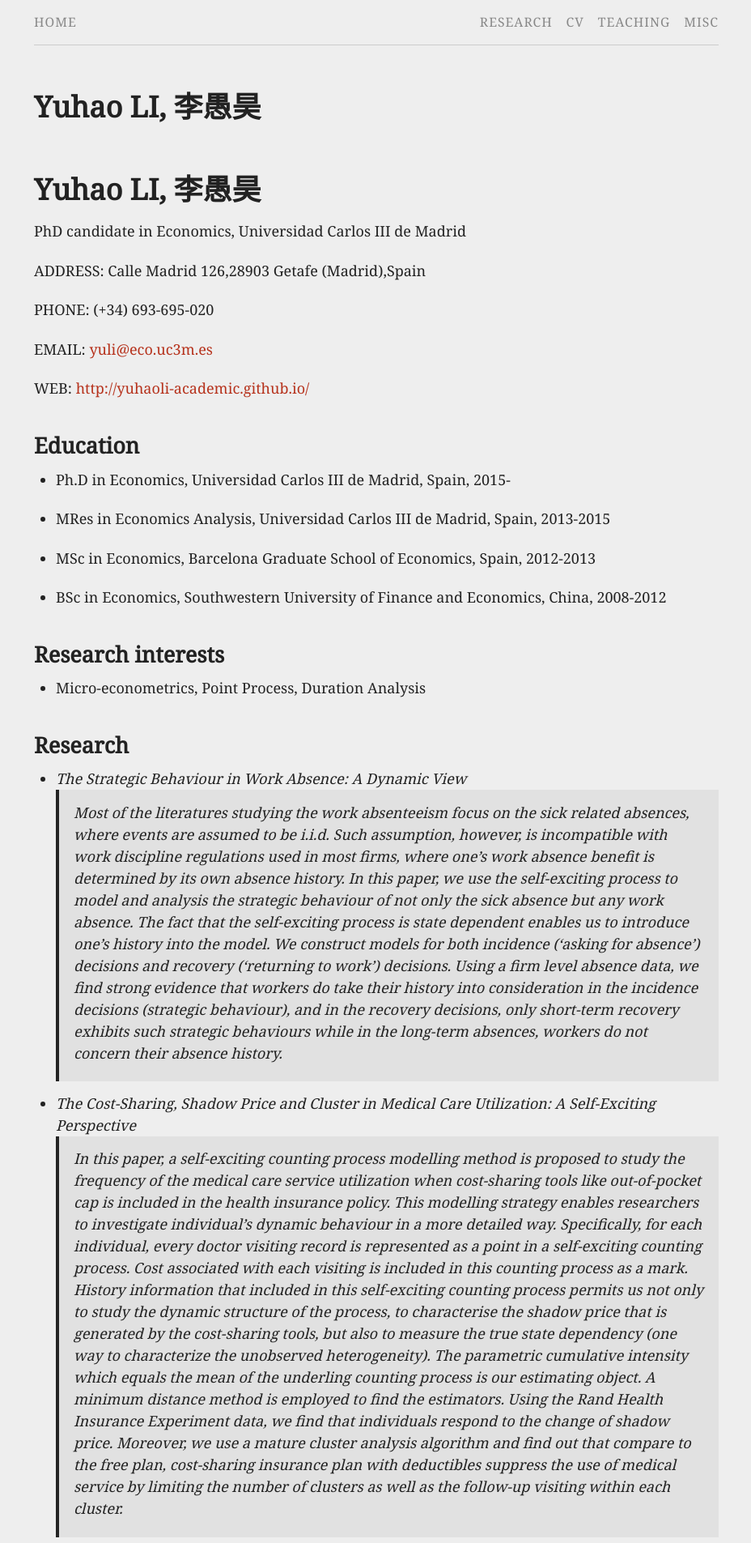
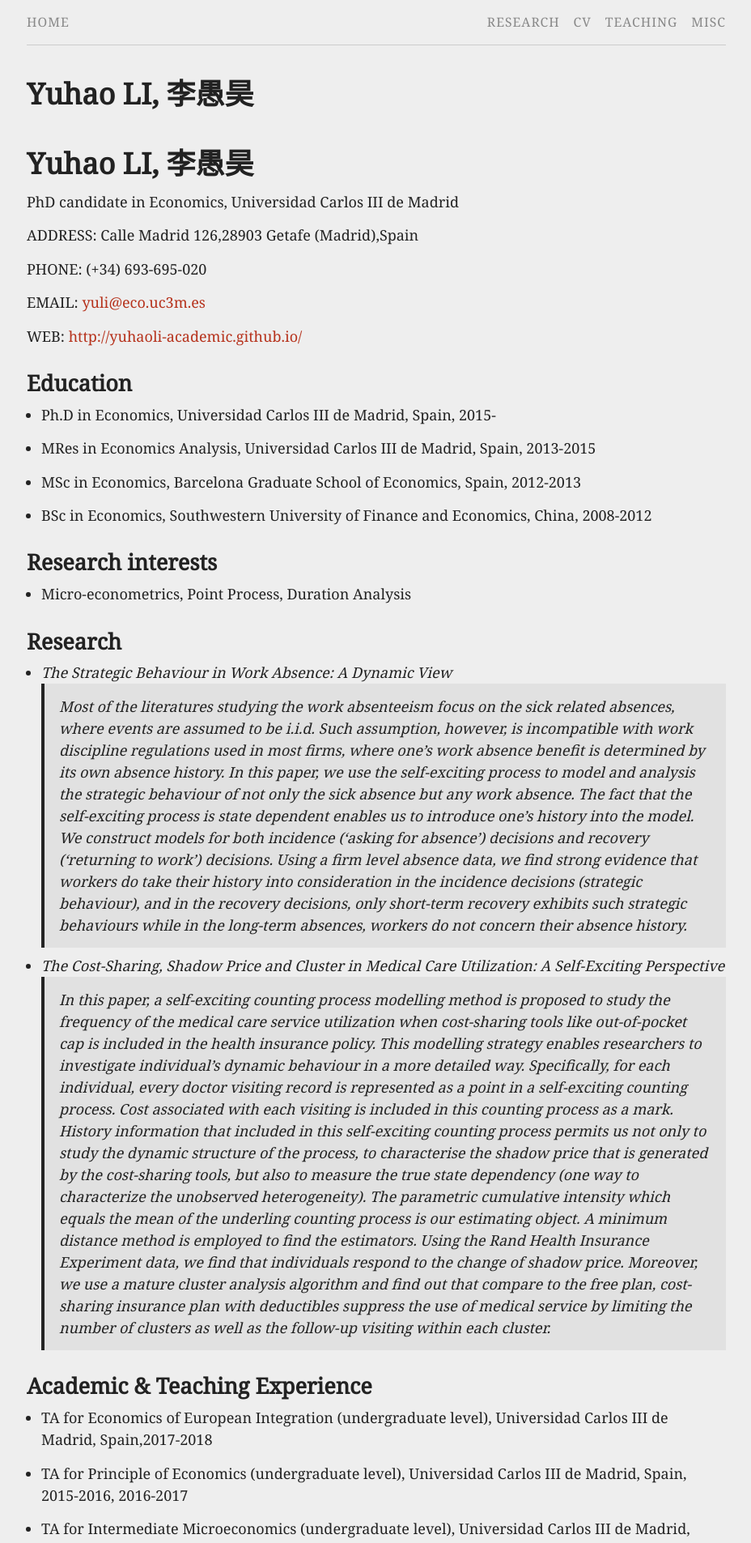
Before and after one commit to yuhaoli-academic/yuhaoli-academic.github.io, a Jekyll site: the page built from cv_pdf.md, in a window 1280 px wide. Shown: the top 1905 px of the page at 81% size, without its empty margins (175-1103 px from the left). Built offline with Jekyll 4.4.1, drawn with Linux system fonts in a browser that asks for light colours; our own code applies the rules of GitHub Pages for plain Markdown files.

Commit message:
changing spacing unit in CSS file

```diff
--- a/css/main.scss
+++ b/css/main.scss
@@ -8,7 +8,7 @@ $base-font-size:   large;
 $small-font-size:  0.875em;
 $vsmall-font-size: 0.66em;
 $base-line-height: 1.5;
-$spacing-unit:     1.5em;
+$spacing-unit:     1.0em;
 
 $grey-vlight:#eee;
 $grey-light: #ccc;
```
